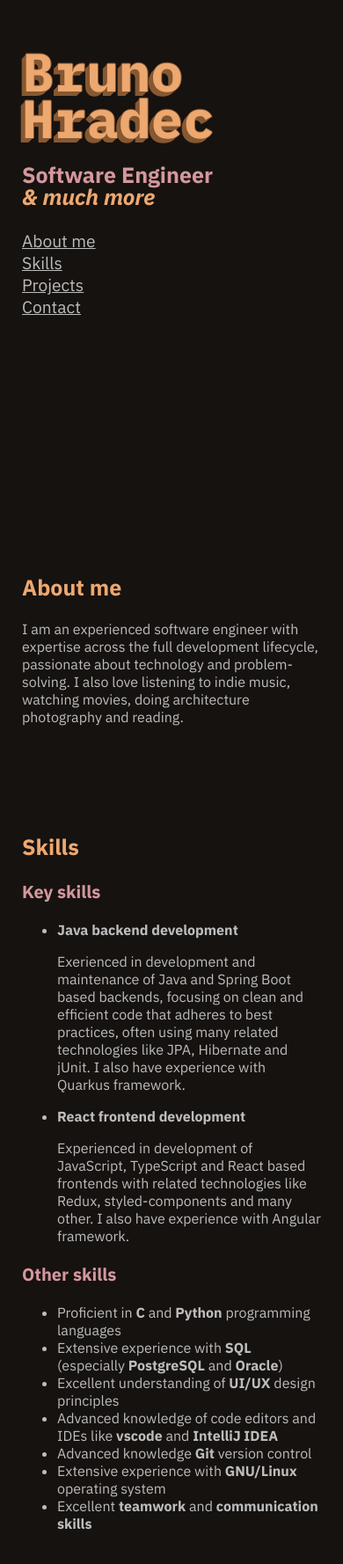
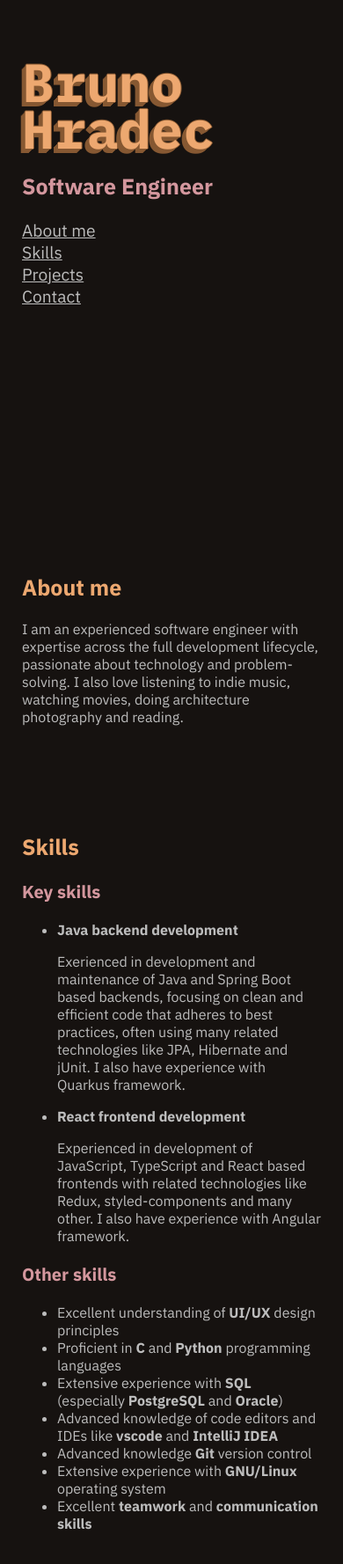
Before and after one commit to brunohradec/brunohradec.github.io, a plain HTML site: page index.html in a window 390 px wide. Shown: the part 214-1992 px from the top of the page at 88% size. Drawn offline with Linux system fonts and the light colour scheme.

Commit message:
Remove mobile break

```diff
--- a/index.html
+++ b/index.html
@@ -44,8 +44,6 @@
 
                 <h2 id="top-header-subtitle">
                     Software Engineer
-                    <br class="mobile-break" />
-                    <span id="top-header-much-more">& much more</span>
                 </h2>
 
                 <nav id="top-header-nav">
@@ -101,6 +99,10 @@
 
                 <ul id="other-skills-list">
                     <li>
+                        Excellent understanding of <strong>UI/UX</strong> design
+                        principles
+                    </li>
+                    <li>
                         Proficient in <strong>C</strong> and
                         <strong>Python</strong>
                         programming languages
@@ -109,10 +111,6 @@
                         Extensive experience with
                         <strong>SQL</strong> (especially
                         <strong>PostgreSQL</strong> and <strong>Oracle</strong>)
-                    </li>
-                    <li>
-                        Excellent understanding of <strong>UI/UX</strong> design
-                        principles
                     </li>
                     <li>
                         Advanced knowledge of code editors and IDEs like
--- a/style.css
+++ b/style.css
@@ -81,12 +81,6 @@ h3 {
     }
 }
 
-.mobile-break {
-    @media (min-width: 800px) {
-        display: none;
-    }
-}
-
 /* TOP HEADER */
 
 #top-header {
@@ -164,11 +158,6 @@ h3 {
         /* Correction to optically align the subtitle with the title. */
         padding: 0 0 0 0.1rem;
     }
-}
-
-#top-header-much-more {
-    color: var(--color-primary);
-    font-style: italic;
 }
 
 #top-header-nav ul {
```
